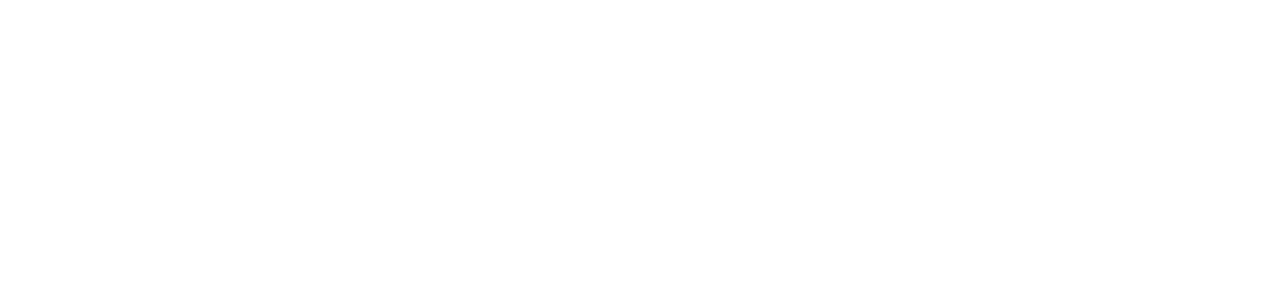
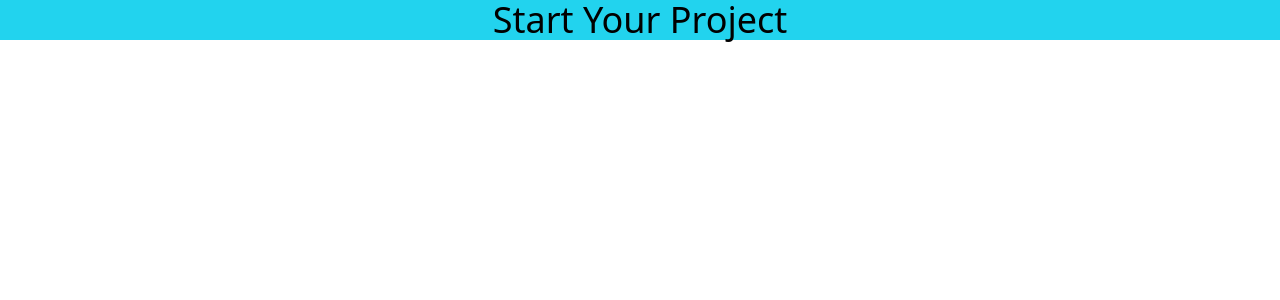
Before and after one commit to falcon9205/renuhealthcare, a React (Create React App) app: page / in a window 1280 px wide. Shown: the top 300 px of the page. Built offline with nearby package versions, Linux system fonts and the light colour scheme.

Commit message:
configure Tailwind

```diff
--- a/src/App.js
+++ b/src/App.js
@@ -1,10 +1,8 @@
-
 import './App.css';
-
 function App() {
   return (
     <>
-
+     <h1 className='bg-cyan-400 flex text-4xl align-middle justify-center'>Start Your Project</h1>
     </>
   );
 }
--- a/src/index.css
+++ b/src/index.css
@@ -1,13 +1,3 @@
-body {
-  margin: 0;
-  font-family: -apple-system, BlinkMacSystemFont, 'Segoe UI', 'Roboto', 'Oxygen',
-    'Ubuntu', 'Cantarell', 'Fira Sans', 'Droid Sans', 'Helvetica Neue',
-    sans-serif;
-  -webkit-font-smoothing: antialiased;
-  -moz-osx-font-smoothing: grayscale;
-}
-
-code {
-  font-family: source-code-pro, Menlo, Monaco, Consolas, 'Courier New',
-    monospace;
-}
+@tailwind base;
+@tailwind components;
+@tailwind utilities;
```
